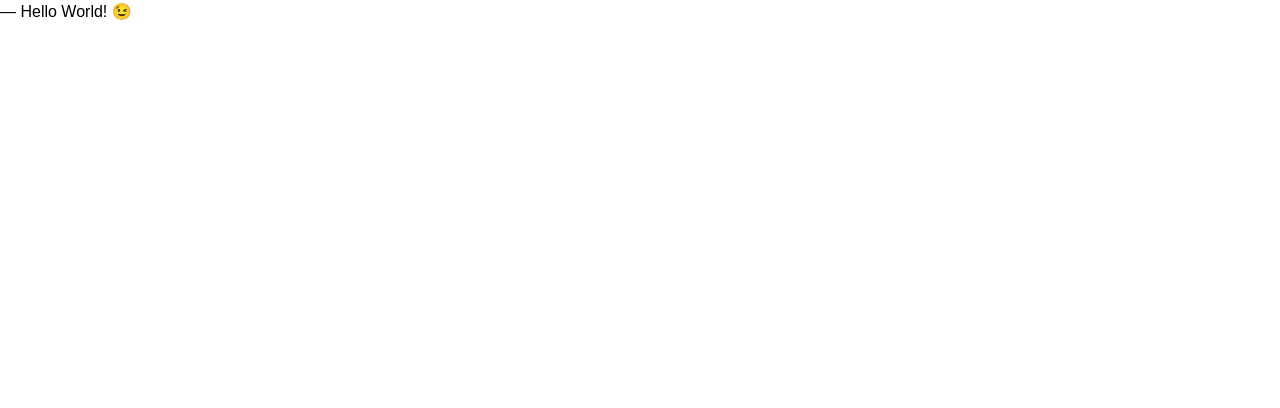
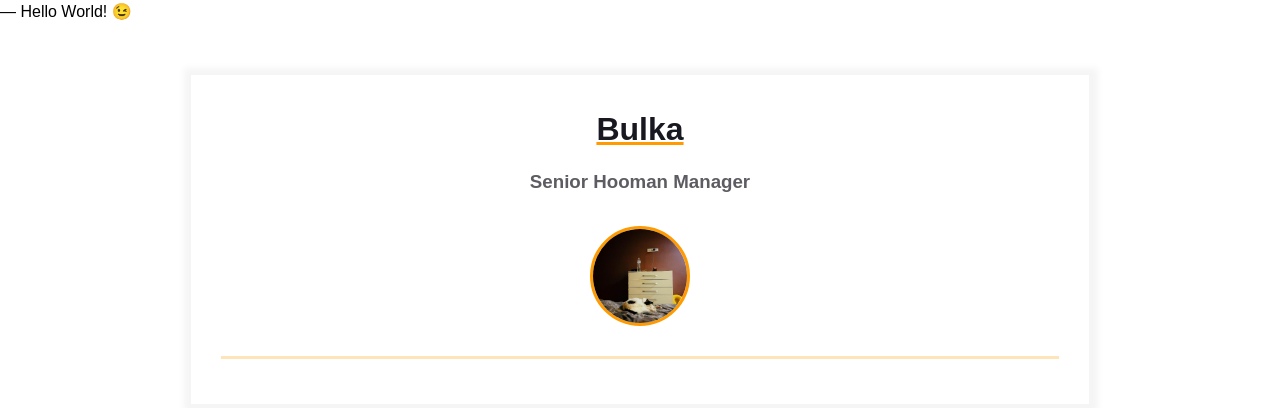
Before and after one commit to rupert0603/homepage, a plain HTML site: page index.html in a window 1280 px wide. Drawn offline with Linux system fonts and the light colour scheme.

Commit message:
Add primary content template in index.html

```diff
--- a/index.html
+++ b/index.html
@@ -8,5 +8,23 @@
   </head>
   <body>
     ― Hello World! &#x1F609;
+    <div class="resume">
+        <div class="container">
+          <div class="resume__block">
+            <h1 class="contact-info__header">Bulka</h1>
+            <h3 class="contact-info__sub-header">Senior Hooman Manager</h3>
+
+            <div class="contact_info_container fh">
+              <div class="contact-info__block"></div>
+
+              <div class="contact-info__block contact-info__block--center">
+                <img class="contact-info__avatar" src="assets/avatar.jpg" alt="Avatar">
+              </div>
+
+              <div class="contact-info__block"></div>
+            </div>
+          </div>
+        </div>
+    </div>
   </body>
 </html>
```
Also changed, not shown: assets/avatar.jpg (added).
